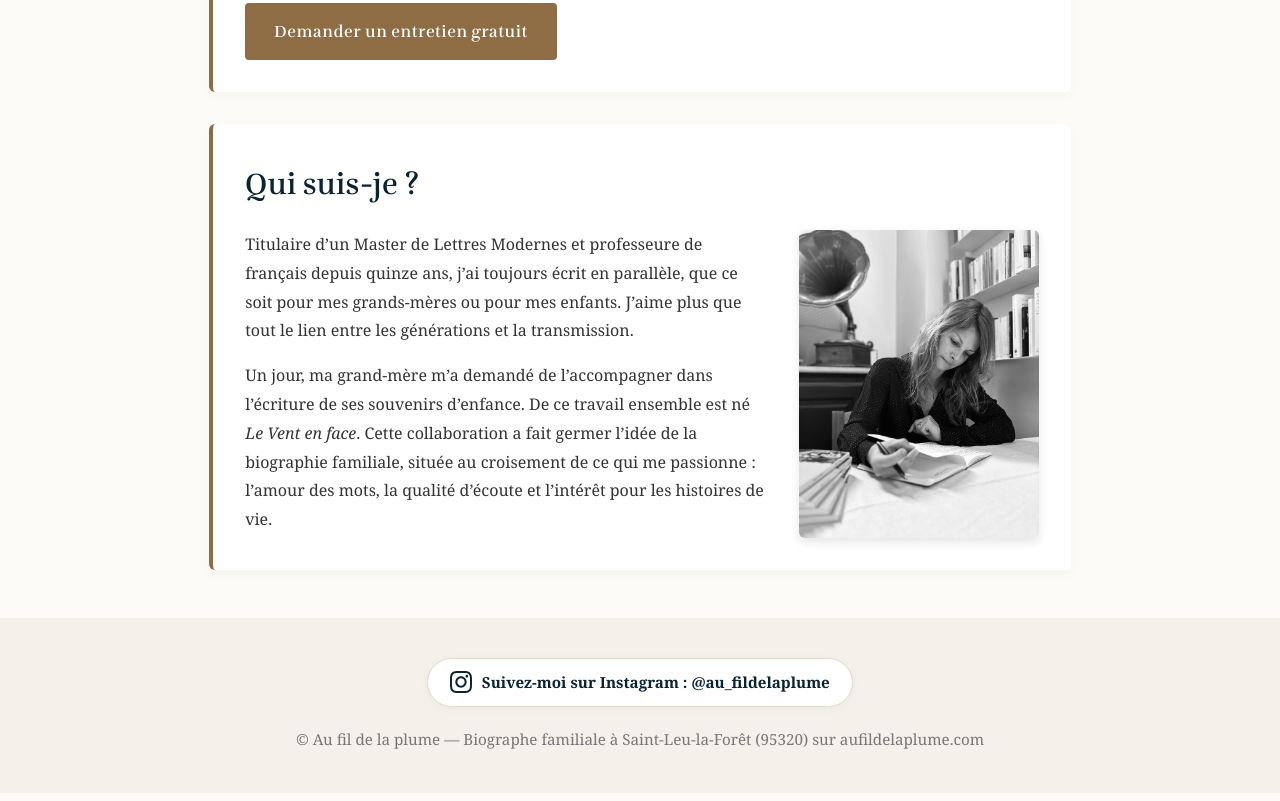
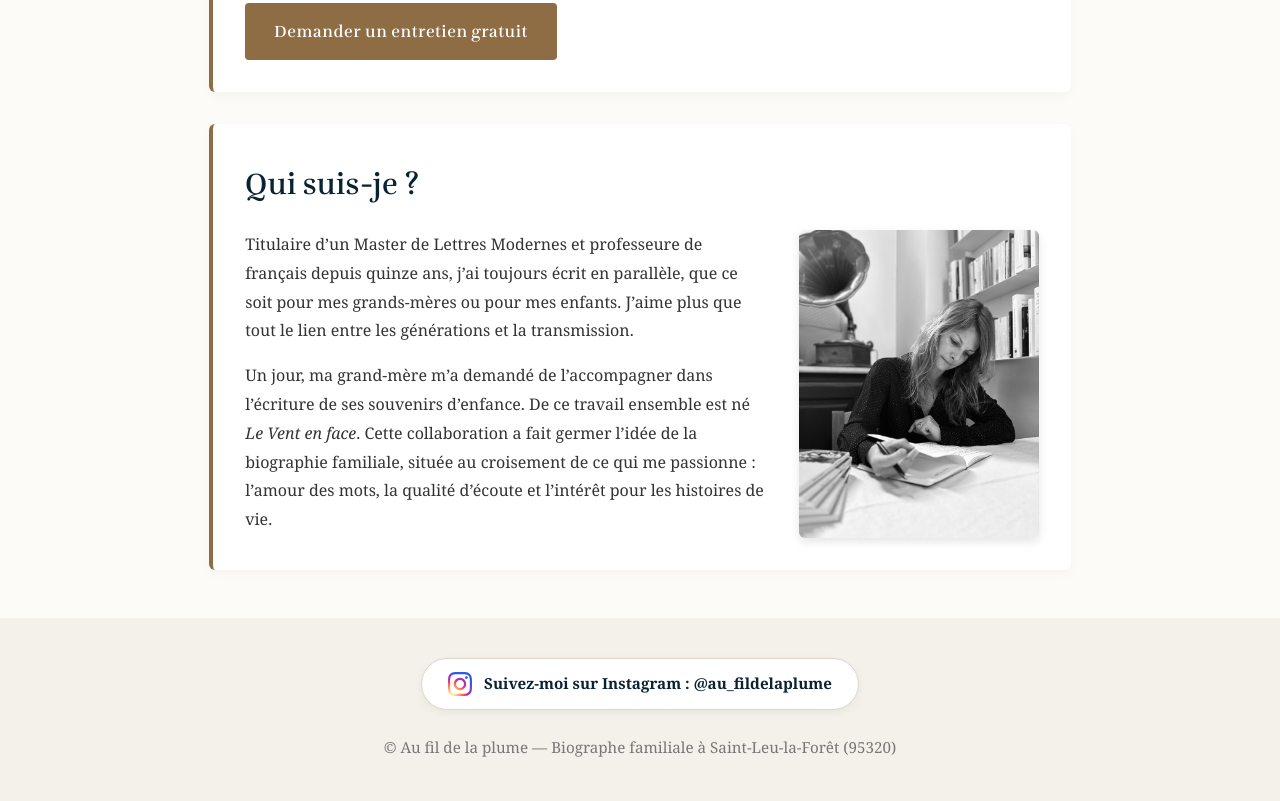
Before and after one commit to Aufildelaplume/aufildelaplume, a plain HTML site: page index.html in a window 1280 px wide. Shown: the part 1963-2764 px from the top of the page. Drawn offline with Linux system fonts and the light colour scheme.

Commit message:
Fix HTML formatting issues and improve structure

```diff
--- a/index.html
+++ b/index.html
@@ -200,19 +200,19 @@
       margin-top: 3rem;
     }
 
-    /* Style du bloc Instagram mis en valeur */
+    /* Bloc Instagram très visible */
     .instagram-box {
       display: inline-flex;
       align-items: center;
       justify-content: center;
-      gap: 0.6rem;
+      gap: 0.75rem;
       background: #ffffff;
-      padding: 0.6rem 1.4rem;
+      padding: 0.7rem 1.6rem;
       border-radius: 30px;
-      border: 1px solid #e2d9cd;
-      box-shadow: 0 2px 8px rgba(0,0,0,0.04);
-      margin-bottom: 1.2rem;
-      transition: transform 0.2s ease, box-shadow 0.2s ease;
+      border: 1px solid #e0d6c8;
+      box-shadow: 0 3px 10px rgba(0,0,0,0.05);
+      margin-bottom: 1.5rem;
+      transition: all 0.25s ease;
       text-decoration: none;
       color: var(--primary);
       font-weight: bold;
@@ -220,14 +220,15 @@
 
     .instagram-box:hover {
       transform: translateY(-2px);
-      box-shadow: 0 4px 12px rgba(0,0,0,0.08);
+      box-shadow: 0 5px 15px rgba(0,0,0,0.1);
+      border-color: #e1306c;
       color: #e1306c;
     }
 
     .instagram-icon {
-      width: 22px;
-      height: 22px;
-      fill: currentColor;
+      width: 24px;
+      height: 24px;
+      flex-shrink: 0;
     }
 
     /* Styles pour mobiles */
@@ -346,11 +347,20 @@
   <footer>
     <a href="https://www.instagram.com/au_fildelaplume/" target="_blank" rel="noopener" class="instagram-box">
       <svg class="instagram-icon" viewBox="0 0 24 24">
-        <path d="M12 2.163c3.204 0 3.584.012 4.85.07 3.252.148 4.771 1.691 4.919 4.919.058 1.265.069 1.645.069 4.849 0 3.205-.012 3.584-.069 4.849-.149 3.225-1.664 4.771-4.919 4.919-1.266.058-1.644.07-4.85.07-3.204 0-3.584-.012-4.849-.07-3.26-.149-4.771-1.699-4.919-4.92-.058-1.265-.07-1.644-.07-4.849 0-3.204.013-3.583.07-4.849.149-3.227 1.664-4.771 4.919-4.919 1.266-.057 1.645-.069 4.849-.069zm0-2.163c-3.259 0-3.667.014-4.947.072-4.358.2-6.78 2.618-6.98 6.98-.059 1.281-.073 1.689-.073 4.948 0 3.259.014 3.668.072 4.948.2 4.358 2.618 6.78 6.98 6.98 1.281.058 1.689.072 4.948.072 3.259 0 3.668-.014 4.948-.072 4.354-.2 6.782-2.618 6.979-6.98.059-1.28.073-1.689.073-4.948 0-3.259-.014-3.667-.072-4.947-.196-4.354-2.617-6.78-6.979-6.98-1.281-.059-1.69-.073-4.949-.073zm0 5.838c-3.403 0-6.162 2.759-6.162 6.162s2.759 6.163 6.162 6.163 6.162-2.759 6.162-6.163c0-3.403-2.759-6.162-6.162-6.162zm0 10.162c-2.209 0-4-1.79-4-4 0-2.209 1.791-4 4-4s4 1.791 4 4c0 2.21-1.791 4-4 4zm6.406-11.845c-.796 0-1.441.645-1.441 1.44s.645 1.44 1.441 1.44c.795 0 1.439-.645 1.439-1.44s-.644-1.44-1.439-1.44z"/>
+        <defs>
+          <radialGradient id="ig-grad" cx="20%" cy="90%" r="100%">
+            <stop offset="0%" stop-color="#fdf497" />
+            <stop offset="5%" stop-color="#fdf497" />
+            <stop offset="45%" stop-color="#fd5949" />
+            <stop offset="60%" stop-color="#d6249f" />
+            <stop offset="90%" stop-color="#285AEB" />
+          </radialGradient>
+        </defs>
+        <path fill="url(#ig-grad)" d="M12 2.163c3.204 0 3.584.012 4.85.07 3.252.148 4.771 1.691 4.919 4.919.058 1.265.069 1.645.069 4.849 0 3.205-.012 3.584-.069 4.849-.149 3.225-1.664 4.771-4.919 4.919-1.266.058-1.644.07-4.85.07-3.204 0-3.584-.012-4.849-.07-3.26-.149-4.771-1.699-4.919-4.92-.058-1.265-.07-1.644-.07-4.849 0-3.204.013-3.583.07-4.849.149-3.227 1.664-4.771 4.919-4.919 1.266-.057 1.645-.069 4.849-.069zm0-2.163c-3.259 0-3.667.014-4.947.072-4.358.2-6.78 2.618-6.98 6.98-.059 1.281-.073 1.689-.073 4.948 0 3.259.014 3.668.072 4.948.2 4.358 2.618 6.78 6.98 6.98 1.281.058 1.689.072 4.948.072 3.259 0 3.668-.014 4.948-.072 4.354-.2 6.782-2.618 6.979-6.98.059-1.28.073-1.689.073-4.948 0-3.259-.014-3.667-.072-4.947-.196-4.354-2.617-6.78-6.979-6.98-1.281-.059-1.69-.073-4.949-.073zm0 5.838c-3.403 0-6.162 2.759-6.162 6.162s2.759 6.163 6.162 6.163 6.162-2.759 6.162-6.163c0-3.403-2.759-6.162-6.162-6.162zm0 10.162c-2.209 0-4-1.79-4-4 0-2.209 1.791-4 4-4s4 1.791 4 4c0 2.21-1.791 4-4 4zm6.406-11.845c-.796 0-1.441.645-1.441 1.44s.645 1.44 1.441 1.44c.795 0 1.439-.645 1.439-1.44s-.644-1.44-1.439-1.44z"/>
       </svg>
       <span>Suivez-moi sur Instagram : @au_fildelaplume</span>
     </a>
-    <p>&copy; Au fil de la plume — Biographe familiale à Saint-Leu-la-Forêt (95320) sur aufildelaplume.com</p>
+    <p>&copy; Au fil de la plume — Biographe familiale à Saint-Leu-la-Forêt (95320)</p>
   </footer>
 
 </body>
```
